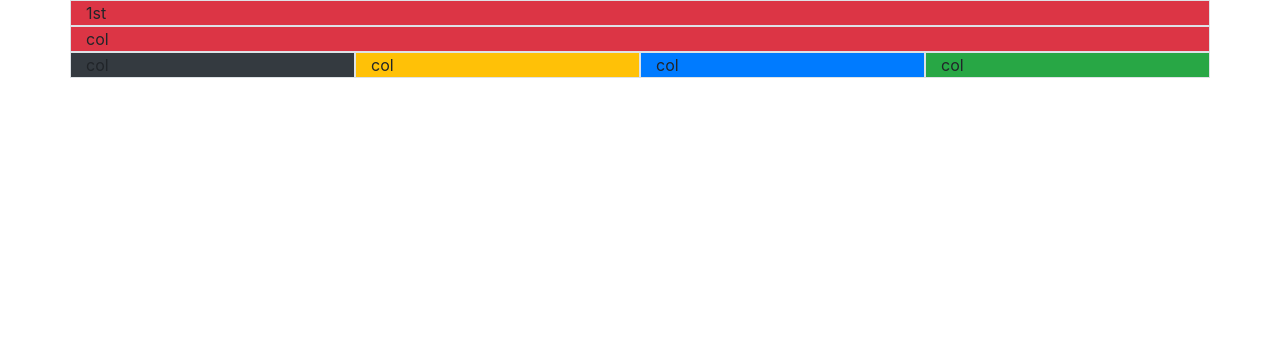
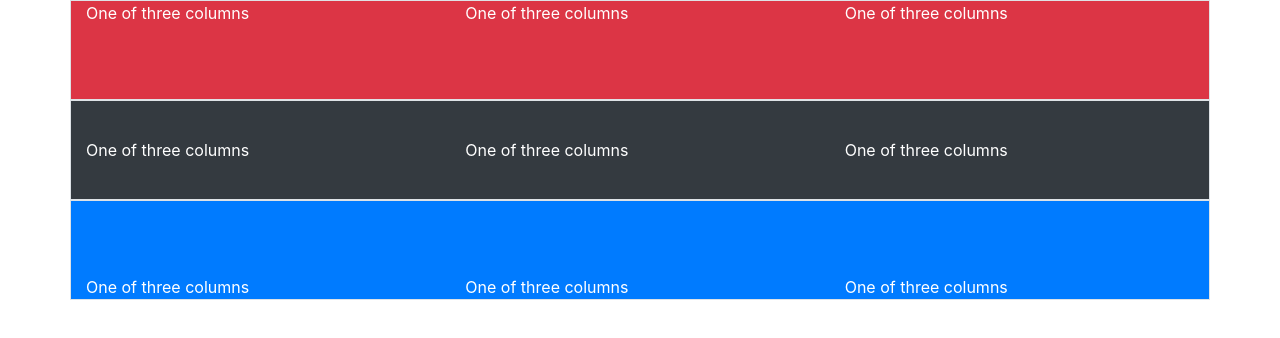
Before and after one commit to IMiraz/bootstrap4-with--flexbox, a website: page grid-layout.html in a window 1280 px wide. Drawn offline with nearby package versions, Linux system fonts and the light colour scheme.

Commit message:
vertical alignment imp

```diff
--- a/grid-layout.html
+++ b/grid-layout.html
@@ -14,19 +14,42 @@
 <!--- start header section-->
 
 <!-- IMPORTANT SM  means small MD means :medium and py top buttom padding -->
+<div class="container">
+        <div class="row align-items-start bg-danger border text-white" style="height: 100px;">
+          <div class="col">
+            One of three columns
+          </div>
+          <div class="col">
+            One of three columns
+          </div>
+          <div class="col">
+            One of three columns
+          </div>
+        </div>
+        <div class="row align-items-center bg-dark border text-white"  style="height: 100px;">
+          <div class="col">
+            One of three columns
+          </div>
+          <div class="col">
+            One of three columns
+          </div>
+          <div class="col">
+            One of three columns
+          </div>
+        </div>
+        <div class="row align-items-end bg-primary border text-white" style="height: 100px;">
+          <div class="col">
+            One of three columns
+          </div>
+          <div class="col">
+            One of three columns
+          </div>
+          <div class="col">
+            One of three columns
+          </div>
+        </div>
+      </div>
 
-<div class="container bg-danger">
-        <div class="row">
-                <div class="col border" >1st</div>
-                <div class="w-100 "></div>
-                <div class="col border" >col</div>
-                <div class="w-100 "></div>
-                <div class="col border bg-dark">col</div>
-                <div class="col border bg-warning">col</div>
-                <div class="col border bg-primary">col</div>
-                <div class="col border bg-success">col</div>
-              </div>
-</div>
 </body>
 
 
```
